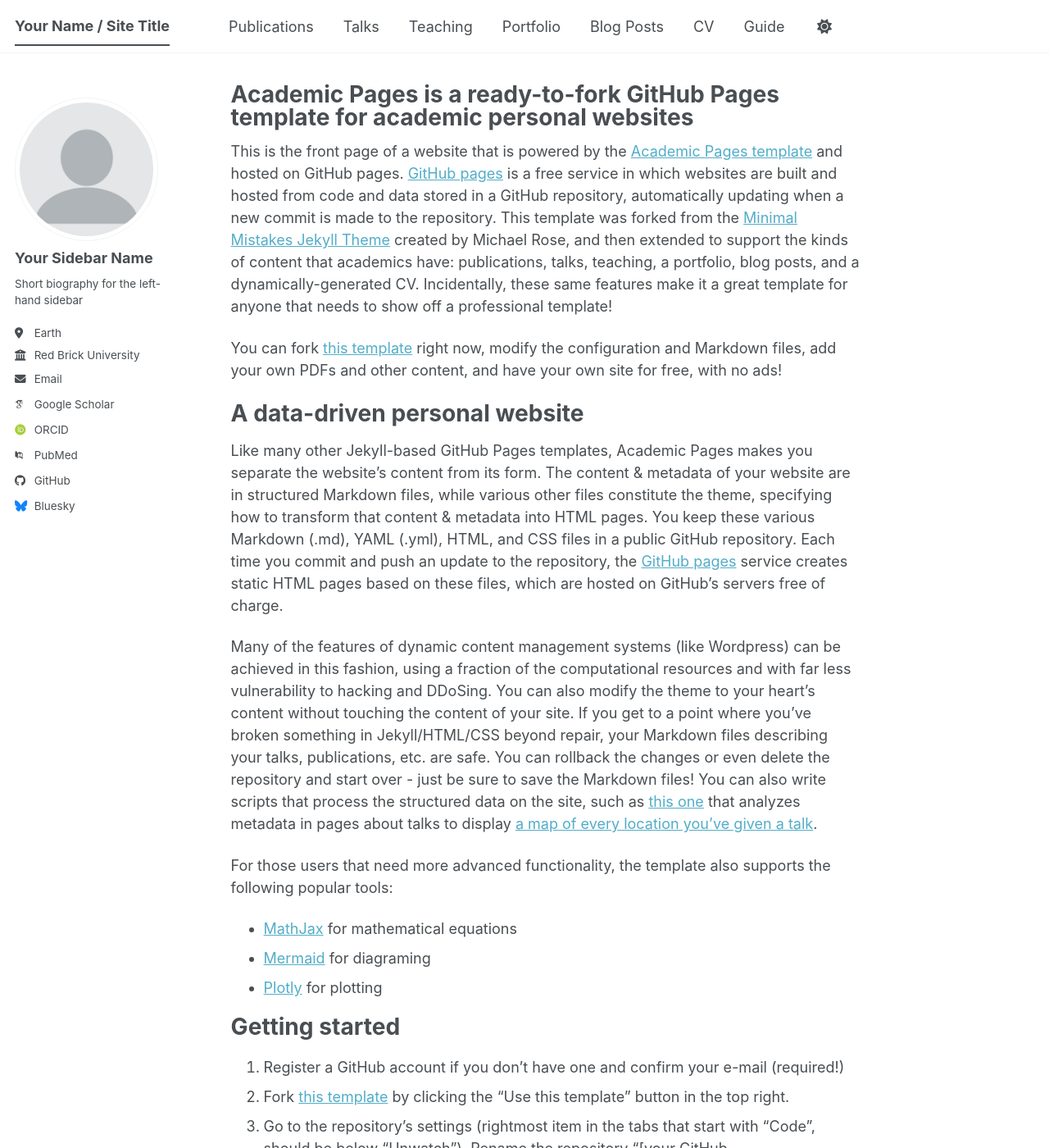
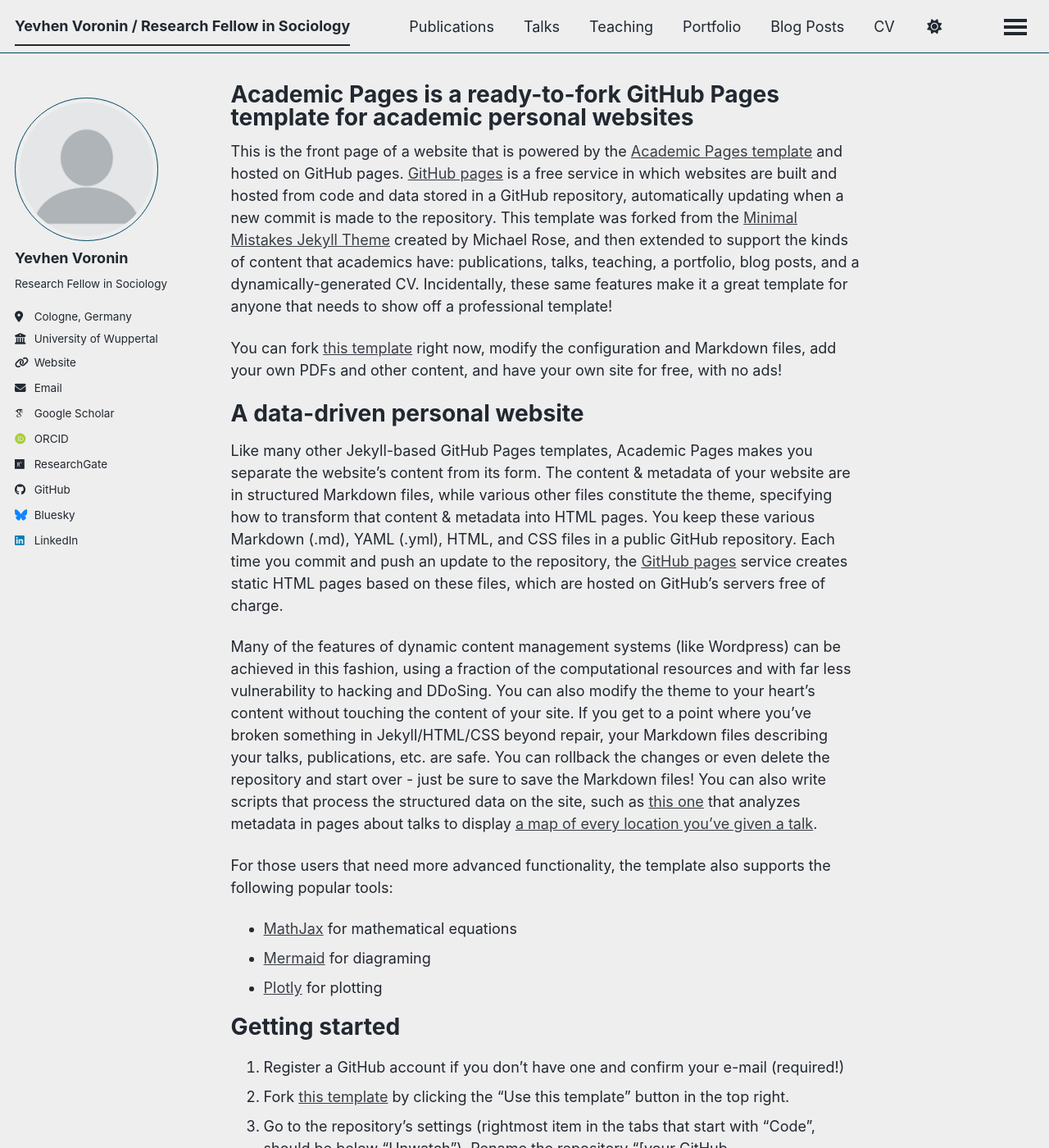
Before and after one commit to voronin-yevhen/voronin-yevhen.github.io, a Jekyll site: the page built from _pages/about.md, in a window 1280 px wide and 1400 px high. Shown: the whole window at 82% size. Built offline with Jekyll 4.4.1, drawn with Linux system fonts in a browser that asks for light colours; some web fonts are replaced; a script bundle is joined from its source files by our own code; library files that are not in the unit come from our copies; some of the changed text lies outside the part shown.

Commit message:
Add files via upload

```diff
--- a/_config.yml
+++ b/_config.yml
@@ -8,15 +8,15 @@
 
 # Basic Site Settings
 locale                   : "en-US"
-site_theme               : "default" # The available themes options are "default", "air", "sunrise", "mint", "dirt" and "contrast"
-title                    : "Your Name / Site Title"
+site_theme               : "air" # The available themes options are "default", "air", "sunrise", "mint", "dirt" and "contrast"
+title                    : "Yevhen Voronin / Research Fellow in Sociology"
 title_separator          : "-"
-name                     : &name "Your Name"
-description              : &description "Your Name's academic portfolio"   # Update this with a general description of your site, this is the default if not overridden by a page
-url                      : https://academicpages.github.io # The base hostname & protocol for your site e.g. "https://[your GitHub username].github.io",
+name                     : &name "Yevhen Voronin"
+description              : &description "Research Fellow in Sociology"   # Update this with a general description of your site, this is the default if not overridden by a page
+url                      : https://voronin-yevhen.github.io/ # The base hostname & protocol for your site e.g. "https://[your GitHub username].github.io",
                                                            # or if you already have some other page hosted on Github then use "https://[your GitHub username].github.io/[Your Repo Name]"
 baseurl                  : "" # the subpath of your site, e.g. "/blog"
-repository               : "academicpages/academicpages.github.io"
+repository               : "voronin-yevhen/voronin-yevhen.github.io"
 
 # Site Author - The following control what appear as part of the author content on the side bar.
 #               If a field is blank the icon and link will not appear, otherwise it will be shown.
@@ -24,13 +24,13 @@
 author:
   # Biographic information
   avatar           : "profile.png"
-  name             : "Your Sidebar Name"
+  name             : "Yevhen Voronin"
   pronouns         : # example: "she/her"
-  bio              : "Short biography for the left-hand sidebar"
-  location         : "Earth"
-  employer         : "Red Brick University"
-  uri              : # URL
-  email            : "none@example.org"
+  bio              : "Research Fellow in Sociology"
+  location         : "Cologne, Germany"
+  employer         : "University of Wuppertal"
+  uri              : "https://sociology.uni-wuppertal.de/de/team/yevhen-voronin/" # URL
+  email            : "voronin@uni-wuppertal.de"
 
   # Academic websites
   academia         : # URL
@@ -38,11 +38,11 @@
   googlescholar    : "https://scholar.google.com/citations?user=PS_CX0AAAAAJ"
   inspire-hep      : # URL
   impactstory      : # URL
-  orcid            : "https://orcid.org/yourorcidurl"
+  orcid            : "https://orcid.org/0000-0003-2630-5868"
   semantic         : # URL
   ssrn             : # URL
-  pubmed           : "https://www.ncbi.nlm.nih.gov/pubmed/?term=john+snow"
-  researchgate     : # URL
+  pubmed           :
+  researchgate     : "https://www.researchgate.net/profile/Yevhen-Voronin-2" # URL
   scopus           : # URL
   zotero           : # URL
 
@@ -51,13 +51,13 @@
   bitbucket        : # Username - Update with your username on the site
   codepen          : # Username
   dribbble         : # Username
-  github           : "academicpages"
+  github           : "voronin-yevhen"
   kaggle           : # Username
   stackoverflow    : # User number or user number and name (i.e., use "1" or "1/jeff-atwood")
 
   # Social media
   artstation       : # Username
-  bluesky          : "bsky.app" # Replace this with you Bluesky username
+  bluesky          : "https://bsky.app/profile/yevhenvoronin.bsky.social" # Replace this with you Bluesky username
   facebook         : # Username
   flickr           : # Username
   foursquare       : # Username
@@ -66,7 +66,7 @@
   keybase          : # Username
   instagram        : # Username
   lastfm           : # Username
-  linkedin         : # Username
+  linkedin         : "https://www.linkedin.com/in/yevhen-voronin/" # Username
   mastodon         : # URL
   medium           : # URL
   pinterest        : # Username
@@ -133,8 +133,6 @@
 google_site_verification :
 bing_site_verification   :
 alexa_site_verification  :
-yandex_site_verification :
-
 
 # Social Sharing
 twitter:
```
